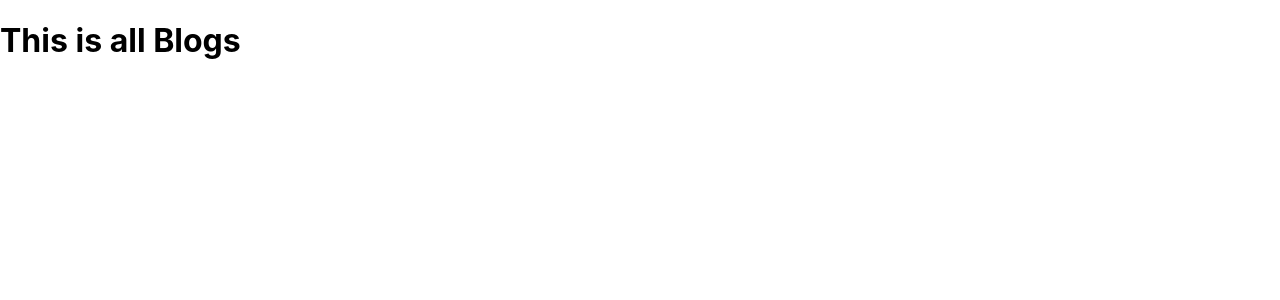
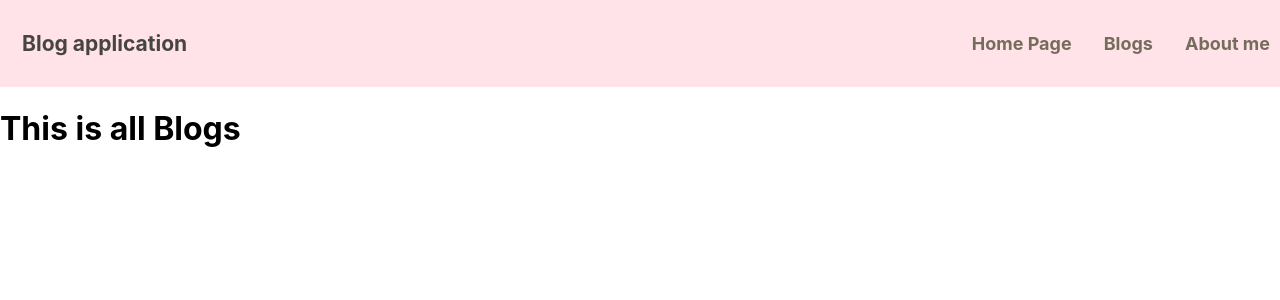
Before and after one commit to BbreeSwn/swn-blogs-application, a React (Create React App) app: page /blogs in a window 1280 px wide. Shown: the top 300 px of the page. Built offline with nearby package versions, Linux system fonts and the light colour scheme.

Commit message:
feat : navbar style

```diff
--- /dev/null
+++ b/src/components/Navbar.css
@@ -0,0 +1,28 @@
+nav{
+    display: flex;
+    justify-content: center;
+    align-items: center;
+    background: rgb(255, 227, 232);
+}
+.logo{
+    margin-right: auto;
+    padding-left: 10px;
+    color: rgb(71, 68, 68);
+}
+.logo:hover{
+    text-decoration: none;
+    color: rgb(71, 68, 68) ;
+}
+a{
+    color: rgb(118, 108, 93);
+    text-decoration: none;
+    margin-left: 12px;
+    font-size: 18px;
+    padding: 10px;
+    font-weight: bold;
+}
+a:hover{
+    color: rgb(219, 199, 169);
+    text-decoration: underline;
+    transition: 300ms;
+}
--- /dev/null
+++ b/src/components/Navbar.js
@@ -0,0 +1,15 @@
+import {Link} from "react-router-dom"
+import "./Navbar.css"
+
+export default function Navbar() {
+  return (
+    <nav>
+     <Link to="/" className="logo">
+     <h3>Blog application</h3>
+     </Link>
+    <Link to="/">Home Page</Link>
+    <Link to="/blogs">Blogs</Link>
+    <Link to="/about">About me</Link>
+    </nav>
+  )
+}
--- a/src/routes/Routes.jsx
+++ b/src/routes/Routes.jsx
@@ -1,16 +1,23 @@
-import {RouterProvider,createBrowserRouter} from "react-router-dom"
+import { RouterProvider, createBrowserRouter } from "react-router-dom";
 import Home from "../components/Home";
 import About from "../components/About";
 import Blogs from "../components/Blogs";
-
+import Navbar from "../components/Navbar";
 
 const router = createBrowserRouter([
-  {path: "/", element: <Home/>},
-  {path: "/about", element: <About/>},
-  {path: "/blogs", element: <Blogs/>},
-])
+  {
+    path: "/",
+    element: (
+      <>
+        <Navbar />
+        <Home />
+      </>
+    ),
+  },
+  { path: "/about", element: (<><Navbar /><About /></>) },
+  { path: "/blogs", element: (<><Navbar /><Blogs /></>) },
+]);
 
 export default function Router() {
-return <RouterProvider router={router} />;
-
+  return <RouterProvider router={router} />;
 }
```
